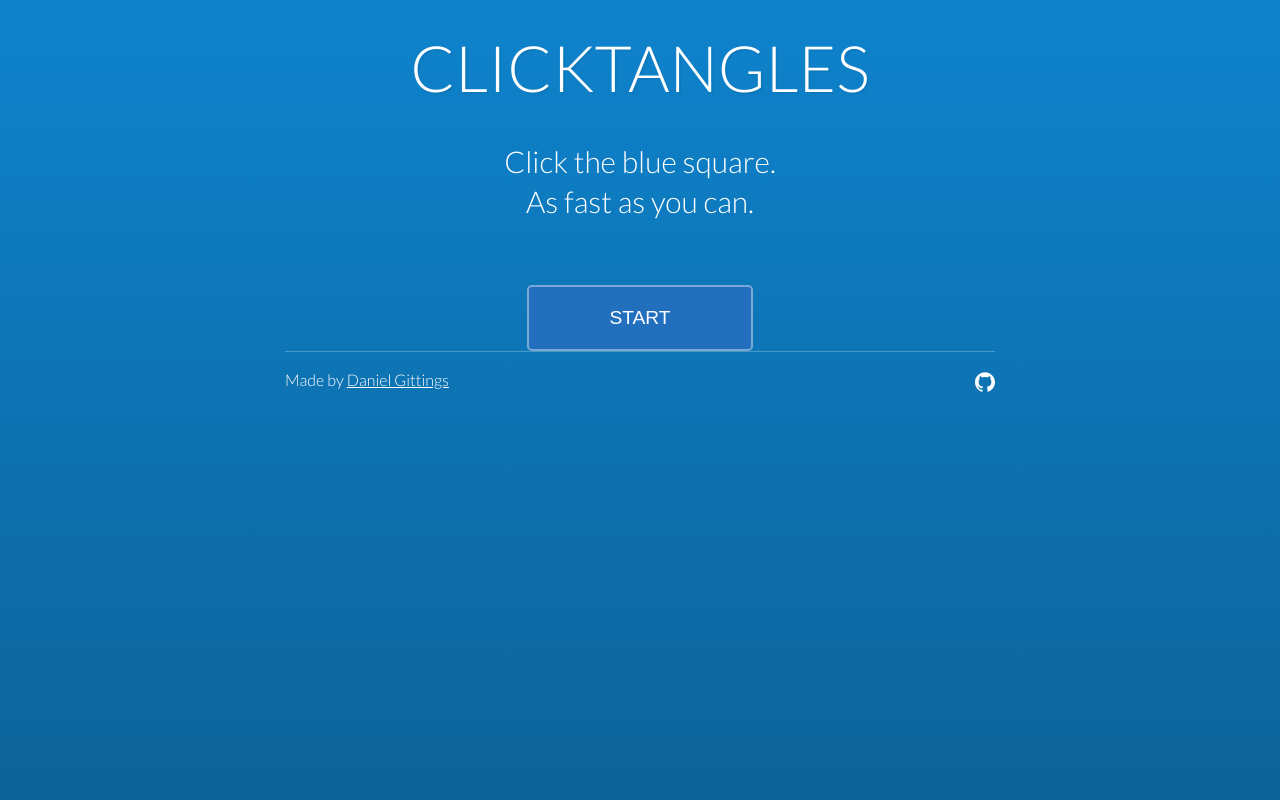
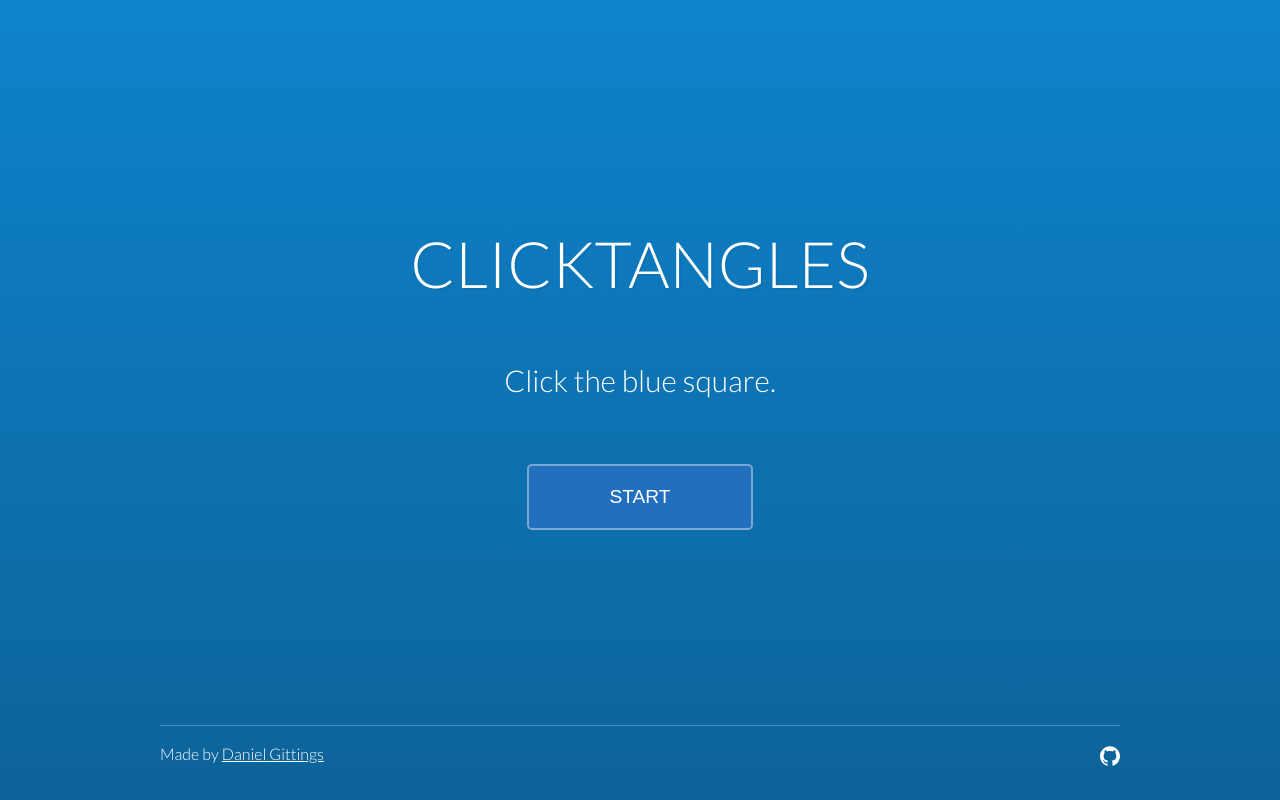
Before and after one commit to danielgittings/hitbox, a React (Create React App) app: page / in a window 1280 px wide. Built offline with nearby package versions, Linux system fonts and the light colour scheme.

Commit message:
Add lodash to 100vh compoennt and tweak styles of some components'

```diff
--- a/package.json
+++ b/package.json
@@ -3,6 +3,7 @@
   "version": "0.1.0",
   "private": true,
   "dependencies": {
+    "lodash.debounce": "^4.0.8",
     "react": "16.6.0",
     "react-dom": "16.6.0",
     "react-scripts": "2.0.3",
--- a/src/components/Centraliser.js
+++ b/src/components/Centraliser.js
@@ -3,11 +3,11 @@ import PropTypes from 'prop-types';
 import styled from 'styled-components';
 
 const Wrapper = styled.div`
+  height: 100%;
   display: flex;
   justify-content: center;
   align-items: center;
   flex-direction: column;
-  /* height: calc(100% - 60px); */
 `;
 
 const Centraliser = ({ children }) => <Wrapper>{children}</Wrapper>;
--- a/src/components/Container.js
+++ b/src/components/Container.js
@@ -2,7 +2,7 @@ import React from 'react';
 import styled from 'styled-components';
 
 const StyledContainer = styled.div`
-  max-width: 750px;
+  max-width: 1000px;
   height: 100%;
   margin: 0 auto;
   padding: 20px;
--- a/src/components/GameGrid.js
+++ b/src/components/GameGrid.js
@@ -210,7 +210,7 @@ class GameGrid extends Component {
   render() {
     return (
       <>
-        <OneHundredVh minus={140}>
+        <OneHundredVh minus={200}>
           <Grid width={this.props.width}>
             {this.state.grid.slice(0, this.state.numCells).map(cell => (
               <div
--- a/src/components/GameTitle.js
+++ b/src/components/GameTitle.js
@@ -9,7 +9,7 @@ const MainTitle = styled.h1`
   font-family: 'Lato', sans-serif;
   font-weight: 300;
   font-size: 2rem;
-  margin: 0 0 25px;
+  margin: 0 0 3rem;
   color: ${props => props.theme.primaryText};
   text-shadow: 2px 2px rgba(0, 0, 0, 0.05);
 
--- a/src/components/HighScore.js
+++ b/src/components/HighScore.js
@@ -29,20 +29,37 @@ const StyledHighScore = styled.div`
   }
 `;
 
+const StyledScoreContainer = styled.div`
+  max-width: 400px;
+
+  margin: 0 auto;
+`;
+
+const StyledHeading = styled.h3`
+  color: white;
+  display: block;
+  border-bottom: 2px solid white;
+  padding: 10px 0;
+`;
+
 const HighScore = ({ scores }) => {
   const top = scores.sort((x, y) => x.score - y.score).reverse()[0];
 
   return (
-    <StyledHighScore>
-      <span>⭐</span>
-      <div>
-        <h4>High score</h4>
-        <Score type={top.device} score={top.score} />
-      </div>
-      {/* <p>
-        {top.score} on {top.device}
-      </p> */}
-    </StyledHighScore>
+    // <StyledHighScore>
+    //   <div>
+    //     <h4>High score</h4>
+    //     <Score type={top.device} score={top.score} />
+    //   </div>
+    //   <p>
+    //     {top.score} on {top.device}
+    //   </p>
+    // </StyledHighScore>
+
+    <StyledScoreContainer>
+      <StyledHeading>High Score</StyledHeading>
+      <Score type={top.device} score={top.score} />
+    </StyledScoreContainer>
   );
 };
 
--- a/src/components/OneHundredVh.js
+++ b/src/components/OneHundredVh.js
@@ -1,4 +1,6 @@
 import React, { Component } from 'react';
+import PropTypes from 'prop-types';
+import debounce from 'lodash.debounce';
 
 class OneHundredvh extends Component {
   state = {
@@ -6,6 +8,16 @@ class OneHundredvh extends Component {
   };
 
   componentDidMount() {
+    this.setHeight();
+
+    window.addEventListener('resize', debounce(this.setHeight, 300));
+  }
+
+  componentWillUnmount() {
+    window.removeEventListener('resize', this.setHeight);
+  }
+
+  setHeight = () => {
     let height = window.innerHeight;
 
     if (this.props.minus) {
@@ -15,17 +27,20 @@ class OneHundredvh extends Component {
     this.setState({
       viewportHeight: height
     });
-  }
+  };
 
   render() {
     const { viewportHeight } = this.state;
 
     return (
-      <div className="hello" style={{ height: `${viewportHeight}px` }}>
-        {this.props.children}
-      </div>
+      <div style={{ height: `${viewportHeight}px` }}>{this.props.children}</div>
     );
   }
 }
 
+OneHundredvh.propTypes = {
+  children: PropTypes.node.isRequired,
+  minus: PropTypes.number
+};
+
 export default OneHundredvh;
--- a/src/components/Scores.js
+++ b/src/components/Scores.js
@@ -5,8 +5,8 @@ import HighScore from '../components/HighScore';
 import RecentScores from '../components/RecentScores';
 
 const StyledScores = styled.div`
-  display: flex;
-  flex-direction: row;
+  display: block;
+  flex-direction: column;
   justify-content: center;
   align-items: stretch;
   margin: 100px 0 50px;
@@ -35,9 +35,9 @@ const StyledScoreContainer = styled.div`
 const Scores = ({ scores }) => {
   return (
     <StyledScores>
-      <StyledScoreContainer>
-        <HighScore scores={scores} />
-      </StyledScoreContainer>
+      {/* <StyledScoreContainer> */}
+      <HighScore scores={scores} />
+      {/* </StyledScoreContainer> */}
       <StyledScoreContainer>
         <RecentScores scores={scores} />
       </StyledScoreContainer>
--- a/src/components/TimerBar.js
+++ b/src/components/TimerBar.js
@@ -3,7 +3,7 @@ import PropTypes from 'prop-types';
 import styled from 'styled-components';
 
 const TimerContainer = styled.div`
-  height: 100px;
+  height: 150px;
   display: flex;
   justify-content: center;
   align-items: center;
--- a/src/states/GameScreen/GameScreen.js
+++ b/src/states/GameScreen/GameScreen.js
@@ -7,7 +7,7 @@ class GameScreen extends Component {
   state = {
     score: 0,
     timer: null,
-    secondsLeft: 500,
+    secondsLeft: 30,
     countdown: true
   };
 
--- a/src/states/summary/Summary.js
+++ b/src/states/summary/Summary.js
@@ -1,5 +1,7 @@
 import React, { Component } from 'react';
 import PropTypes from 'prop-types';
+
+import OneHundredVh from '../../components/OneHundredVh';
 import GameTitle from '../../components/GameTitle';
 import StartButton from '../../components/StartButton';
 import FinalScore from '../../components/FinalScore';
@@ -41,7 +43,7 @@ class Summary extends Component {
     const { isHighest } = this.state;
 
     return (
-      <>
+      <OneHundredVh minus={95}>
         <Centraliser>
           {showFinalScore && isHighest ? 'New high score!' : ''}
           {!showFinalScore && (
@@ -62,7 +64,7 @@ class Summary extends Component {
           )}
         </Centraliser>
         <Footer />
-      </>
+      </OneHundredVh>
     );
   }
 }
--- a/src/states/title/Title.js
+++ b/src/states/title/Title.js
@@ -2,6 +2,7 @@ import React from 'react';
 import PropTypes from 'prop-types';
 import styled from 'styled-components';
 
+import OneHundredVh from '../../components/OneHundredVh';
 import GameTitle from '../../components/GameTitle';
 import StartButton from '../../components/StartButton';
 import Centraliser from '../../components/Centraliser';
@@ -17,18 +18,14 @@ const SubHeading = styled.h3`
 `;
 
 const Title = ({ startGame }) => (
-  <>
+  <OneHundredVh minus={95}>
     <Centraliser>
       <GameTitle title="CLICKTANGLES" primary />
-      <SubHeading>
-        Click the blue square.
-        <br />
-        As fast as you can.
-      </SubHeading>
+      <SubHeading>Click the blue square.</SubHeading>
       <StartButton startGame={startGame} buttonText={'Start'} />
     </Centraliser>
     <Footer />
-  </>
+  </OneHundredVh>
 );
 
 Title.propTypes = {
```
Also changed, not shown: 1 other file (tests, documents, lock files or other folders).
